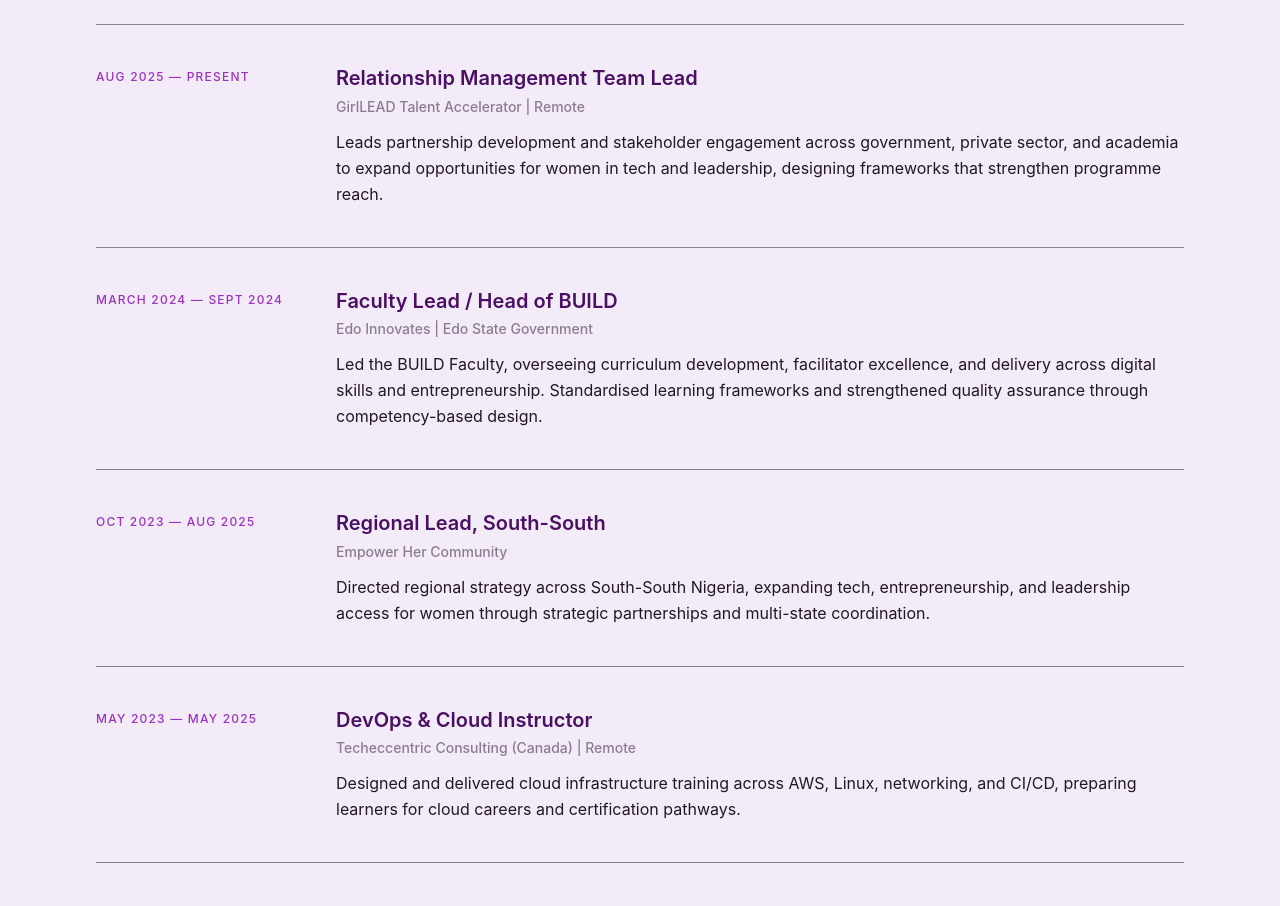
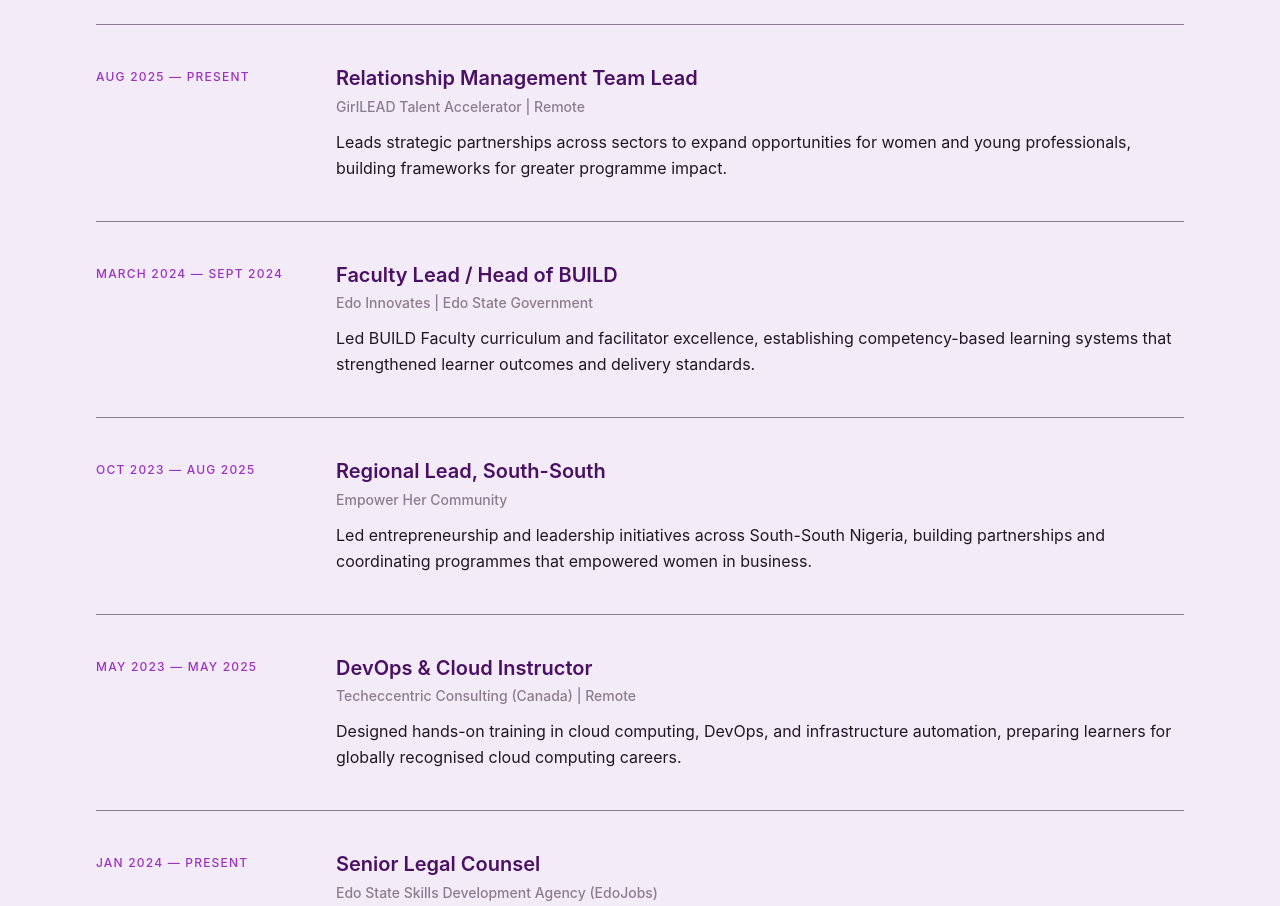
Before and after one commit to FOA-developer/Jobina-Portfolio, a React (Vite) app in the folder frontend/: page / in a window 1280 px wide. Shown: the part 2520-3426 px from the top of the page. Built offline with nearby package versions, Linux system fonts and the light colour scheme.

Commit message:
feat: updated Experience component with refined descriptions for clarity and impact

```diff
--- a/frontend/src/components/main/Experience.jsx
+++ b/frontend/src/components/main/Experience.jsx
@@ -9,31 +9,31 @@
     period:  'AUG 2025 — Present',
     title:   'Relationship Management Team Lead',
     org:     'GirlLEAD Talent Accelerator | Remote',
-    desc:    "Leads partnership development and stakeholder engagement across government, private sector, and academia to expand opportunities for women in tech and leadership, designing frameworks that strengthen programme reach."
+    desc:    "Leads strategic partnerships across sectors to expand opportunities for women and young professionals, building frameworks for greater programme impact."
   },
   {
     period:  'MARCH 2024 — SEPT 2024',
     title:   'Faculty Lead / Head of BUILD',
     org:     'Edo Innovates | Edo State Government',
-    desc:    "Led the BUILD Faculty, overseeing curriculum development, facilitator excellence, and delivery across digital skills and entrepreneurship. Standardised learning frameworks and strengthened quality assurance through competency-based design."
+    desc:    "Led BUILD Faculty curriculum and facilitator excellence, establishing competency-based learning systems that strengthened learner outcomes and delivery standards."
   },
   {
     period:  'OCT 2023 — AUG 2025',
     title:   'Regional Lead, South-South',
     org:     'Empower Her Community',
-    desc:  "Directed regional strategy across South-South Nigeria, expanding tech, entrepreneurship, and leadership access for women through strategic partnerships and multi-state coordination."
+    desc:  "Led entrepreneurship and leadership initiatives across South-South Nigeria, building partnerships and coordinating programmes that empowered women in business."
   },
   {
     period:  'MAY 2023 — MAY 2025',
     title:   'DevOps & Cloud Instructor',
     org:     'Techeccentric Consulting (Canada) | Remote',
-    desc:    "Designed and delivered cloud infrastructure training across AWS, Linux, networking, and CI/CD, preparing learners for cloud careers and certification pathways."
+    desc:    "Designed hands-on training in cloud computing, DevOps, and infrastructure automation, preparing learners for globally recognised cloud computing careers."
   },
   {
     period:  'JAN 2024 — PRESENT',
     title:   'Senior Legal Counsel',
     org:     'Edo State Skills Development Agency (EdoJobs)',
-    desc:    "Provided legal, governance, and compliance advisory for workforce programmes, strengthening institutional accountability and contract management across government partnerships."
+    desc:    "Provides legal and governance advisory for workforce programmes, supporting partnerships, compliance, contracting, and policy implementation to strengthen organisational delivery."
   },
 ];
 
```
